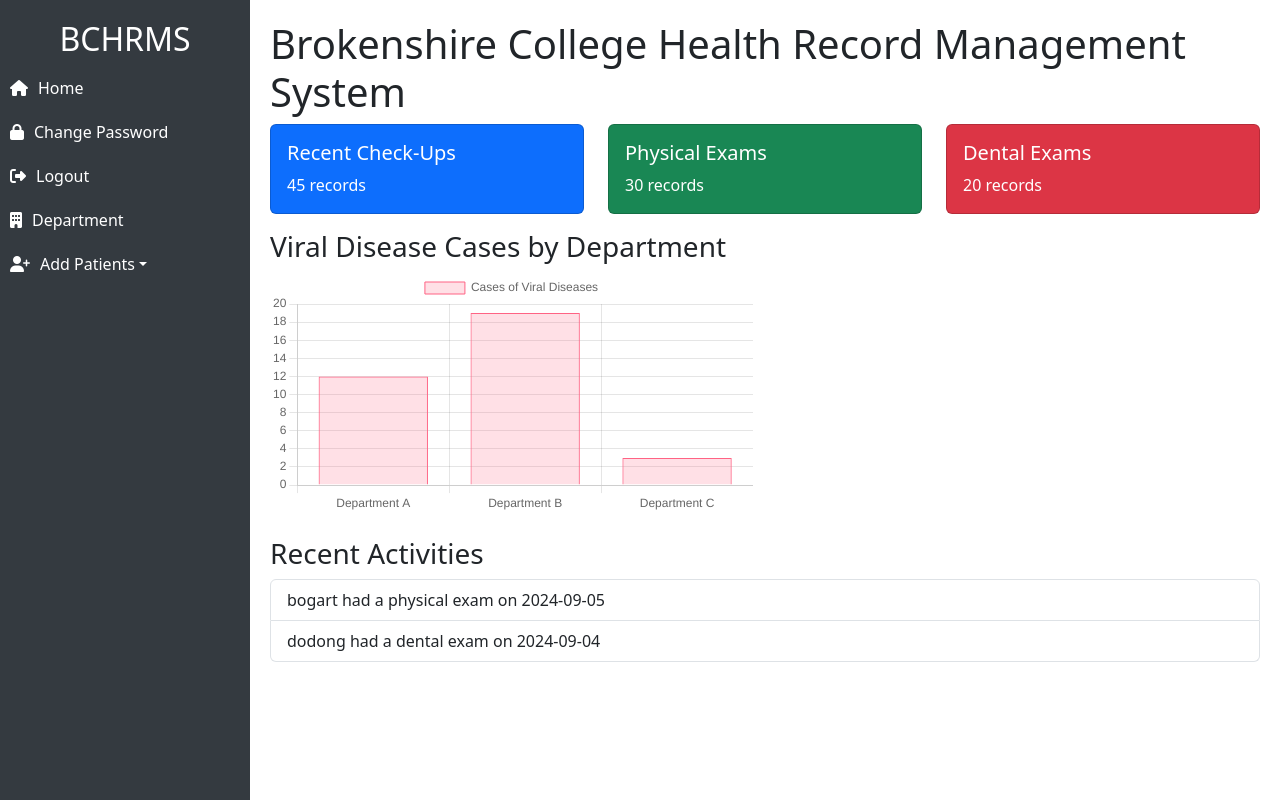
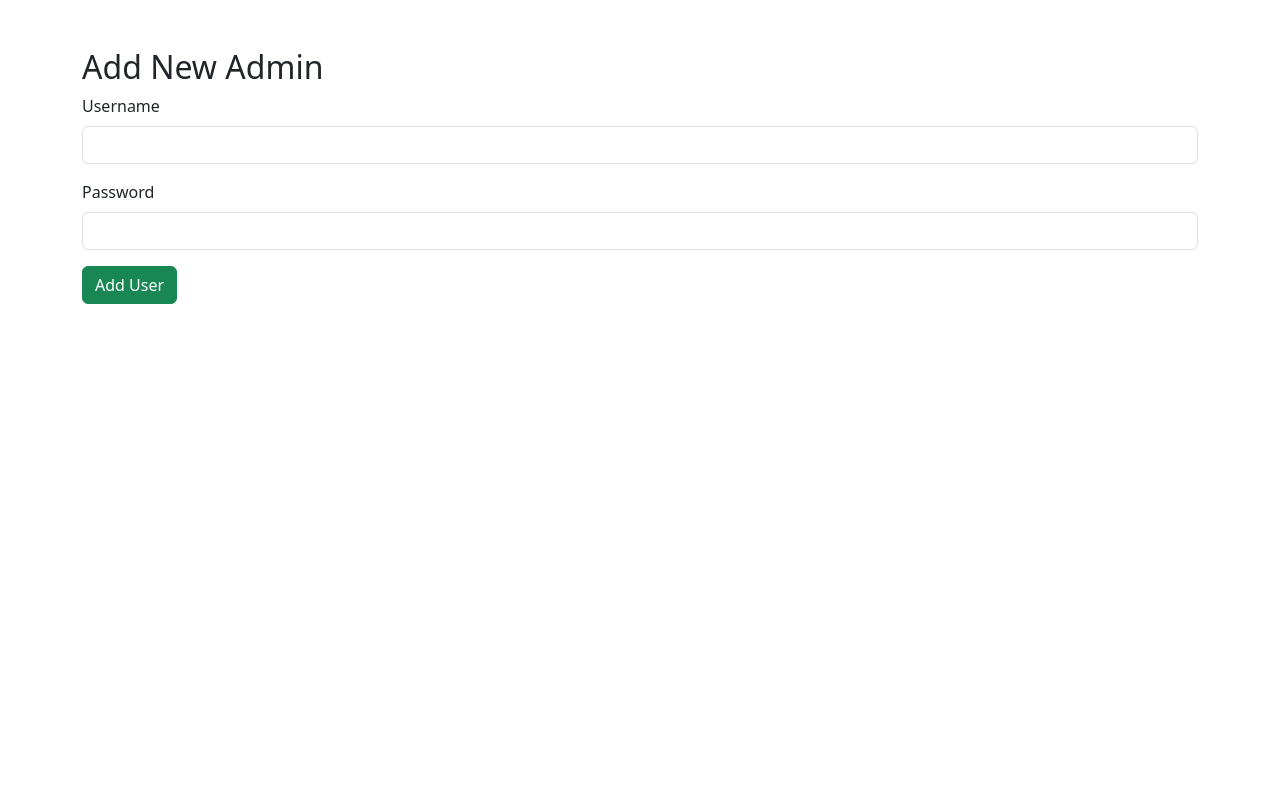
Before and after one commit to bogartt00/BCHRMS, a PHP site: page / in a window 1280 px wide. Run offline with PHP 8.4, Linux system fonts and the light colour scheme.

Commit message:
Update index.php

```diff
--- a/index.php
+++ b/index.php
@@ -1,167 +1,49 @@
+<?php
+session_start();
+require 'config.php';
+
+if ($_SERVER["REQUEST_METHOD"] == "POST") {
+    $username = $_POST['username'];
+    $password = $_POST['password'];
+
+    // Hash the password
+    $hashed_password = password_hash($password, PASSWORD_DEFAULT);
+
+    // Insert into database
+    $stmt = $conn->prepare("INSERT INTO users (username, password) VALUES (:username, :password)");
+    $stmt->bindParam(':username', $username);
+    $stmt->bindParam(':password', $hashed_password);
+
+    if ($stmt->execute()) {
+        echo "User added successfully!";
+    } else {
+        echo "Error adding user.";
+    }
+}
+?>
+
 <!DOCTYPE html>
 <html lang="en">
 <head>
     <meta charset="UTF-8">
     <meta name="viewport" content="width=device-width, initial-scale=1.0">
-    <title>BCHRMS Dashboard</title>
+    <title>Add User</title>
     <link href="https://cdn.jsdelivr.net/npm/bootstrap@5.3.0-alpha3/dist/css/bootstrap.min.css" rel="stylesheet">
-    <link rel="stylesheet" href="https://cdnjs.cloudflare.com/ajax/libs/font-awesome/6.4.0/css/all.min.css">
-    <style>
-        .sidebar {
-            height: 100vh;
-            width: 250px;
-            position: fixed;
-            top: 0;
-            left: 0;
-            background-color: #343a40;
-            padding-top: 20px;
-            color: white;
-        }
-        .sidebar a {
-            color: white;
-            text-decoration: none;
-            display: flex;
-            align-items: center;
-            padding: 10px;
-        }
-        .sidebar a i {
-            margin-right: 10px;
-        }
-        .sidebar a:hover {
-            background-color: #495057;
-        }
-        .main-content {
-            margin-left: 250px;
-            padding: 20px;
-        }
-        .card {
-            margin-bottom: 20px;
-        }
-        .dropdown-menu {
-            background-color: #343a40;
-        }
-        .dropdown-menu a {
-            color: white;
-        }
-        .dropdown-menu a:hover {
-            background-color: #495057;
-        }
-    </style>
 </head>
 <body>
-    <div class="sidebar">
-        <h2 class="text-center">BCHRMS</h2>
-        <ul class="nav flex-column">
-            <li class="nav-item">
-                <a class="nav-link active" href="index.php">
-                    <i class="fa-solid fa-house"></i> Home
-                </a>
-            </li>
-            <li class="nav-item">
-                <a class="nav-link" href="changePassword.php">
-                    <i class="fa-solid fa-lock"></i> Change Password
-                </a>
-            </li>
-            <li class="nav-item">
-                <a class="nav-link" href="logout.php">
-                    <i class="fa-solid fa-sign-out-alt"></i> Logout
-                </a>
-            </li>
-            <!-- New Department Button -->
-            <li class="nav-item">
-                <a class="nav-link" href="department.php">
-                    <i class="fa-solid fa-building"></i> Department
-                </a>
-            </li>
-            <!-- Dropdown for Adding Patients -->
-            <li class="nav-item dropdown">
-                <a class="nav-link dropdown-toggle" href="#" role="button" data-bs-toggle="dropdown" aria-expanded="false">
-                    <i class="fa-solid fa-user-plus"></i> Add Patients
-                </a>
-                <ul class="dropdown-menu">
-                    <li><a class="dropdown-item" href="addStudent.php">Students</a></li>
-                    <li><a class="dropdown-item" href="addEmployee.php">Employees</a></li>
-                </ul>
-            </li>
-        </ul>
+    <div class="container mt-5">
+        <h2>Add New Admin</h2>
+        <form method="POST" action="add_user.php">
+            <div class="mb-3">
+                <label for="username" class="form-label">Username</label>
+                <input type="text" class="form-control" id="username" name="username" required>
+            </div>
+            <div class="mb-3">
+                <label for="password" class="form-label">Password</label>
+                <input type="password" class="form-control" id="password" name="password" required>
+            </div>
+            <button type="submit" class="btn btn-success">Add User</button>
+        </form>
     </div>
-
-    <div class="main-content">
-        <h1>Brokenshire College Health Record Management System</h1>
-
-        <!-- Medical Records Summary -->
-        <div class="row">
-            <div class="col-md-4">
-                <div class="card bg-primary text-white mb-3">
-                    <div class="card-body">
-                        <h5 class="card-title">Recent Check-Ups</h5>
-                        <p class="card-text">45 records</p>
-                    </div>
-                </div>
-            </div>
-            <div class="col-md-4">
-                <div class="card bg-success text-white mb-3">
-                    <div class="card-body">
-                        <h5 class="card-title">Physical Exams</h5>
-                        <p class="card-text">30 records</p>
-                    </div>
-                </div>
-            </div>
-            <div class="col-md-4">
-                <div class="card bg-danger text-white mb-3">
-                    <div class="card-body">
-                        <h5 class="card-title">Dental Exams</h5>
-                        <p class="card-text">20 records</p>
-                    </div>
-                </div>
-            </div>
-        </div>
-
-        <!-- Charts -->
-        <div class="row">
-            <div class="col-md-6">
-                <h3>Viral Disease Cases by Department</h3>
-                <canvas id="diseaseChart"></canvas>
-            </div>
-        </div>
-
-        <!-- Recent Activities -->
-        <div class="mt-4">
-            <h3>Recent Activities</h3>
-            <ul class="list-group">
-                <li class="list-group-item">bogart had a physical exam on 2024-09-05</li>
-                <li class="list-group-item">dodong had a dental exam on 2024-09-04</li>
-            </ul>
-        </div>
-    </div>
-
-    <script src="https://cdn.jsdelivr.net/npm/chart.js"></script>
-    <script src="https://cdn.jsdelivr.net/npm/@popperjs/core@2.11.7/dist/umd/popper.min.js"></script>
-    <script src="https://cdn.jsdelivr.net/npm/bootstrap@5.3.0-alpha3/dist/js/bootstrap.min.js"></script>
-    <script>
-    document.addEventListener('DOMContentLoaded', function() {
-        var ctxDisease = document.getElementById('diseaseChart').getContext('2d');
-        new Chart(ctxDisease, {
-            type: 'bar',
-            data: {
-                labels: ['Department A', 'Department B', 'Department C'],
-                datasets: [{
-                    label: 'Cases of Viral Diseases',
-                    data: [12, 19, 3],
-                    backgroundColor: 'rgba(255, 99, 132, 0.2)',
-                    borderColor: 'rgba(255, 99, 132, 1)',
-                    borderWidth: 1
-                }]
-            },
-            options: {
-                scales: {
-                    y: {
-                        beginAtZero: true
-                    }
-                }
-            }
-        });
-    });
-    </script>
 </body>
 </html>
```
